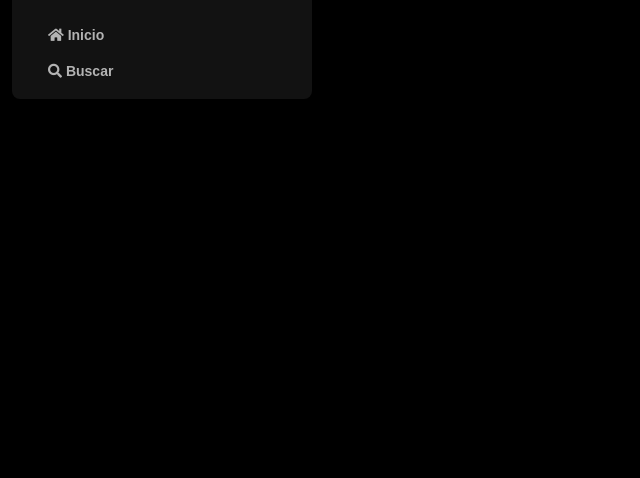
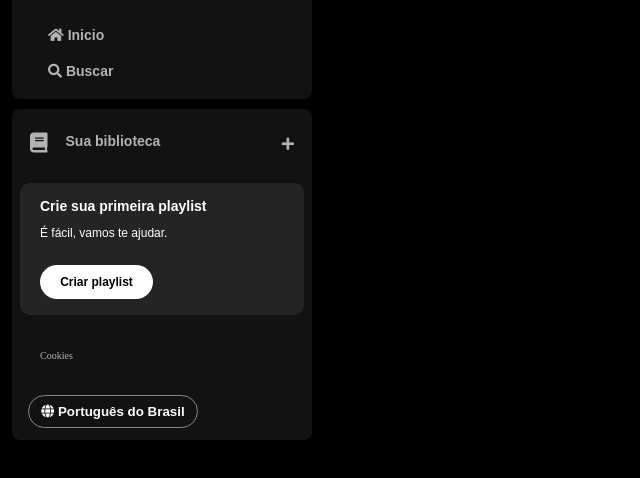
Before and after one commit to mateusnauhan/spotify-imersao-alura, a plain HTML site: page index.html in a window 1280 px wide. Shown: the part 74-552 px from the top of the page, without its empty margins (0-640 px from the left). Drawn offline with Linux system fonts and the light colour scheme.

Commit message:
add library section with playlist creation and language selection features

```diff
--- a/index.html
+++ b/index.html
@@ -39,6 +39,37 @@
                 </li>
             </ul>
         </nav>
+
+        <div class="library">
+            <div class="library_content">
+                <button class="library_button">
+                    <span class="fa fas fa-book"></span>
+                    <span>Sua biblioteca</span>
+                </button>
+                <span class="fa fa-plus"></span>
+            </div>
+            <section class="section-playlist">
+                <div class="section-playlist_content">
+                    <span class="text title">Crie sua primeira playlist</span>
+                    <span class="text subtitle">É fácil, vamos te ajudar.</span>
+                    <button class="section-playlist_button">
+                        <span>Criar playlist</span>
+                    </button>
+
+                </div>
+            </section>
+
+            <div class="cookies">
+                <a href="">Cookies</a>
+            </div>
+
+            <div class="languages">
+                <button class="languages_button">
+                    <span class="fa fa-globe"></span>
+                    <span>Português do Brasil</span>
+                </button>
+            </div>
+        </div>
     </div>
 </body>
 </html>
--- a/style.css
+++ b/style.css
@@ -44,3 +44,128 @@ body {
     font-size: 14px;
     font-family: "DM Sans", sans-serif;
 }
+
+.library {
+    background-color: #121212;
+    border-radius: 8px;
+    display: flex;
+    justify-content: space-between;
+    flex-direction: column;
+    padding: 4px 8px;
+    color: #b3b3b3;
+    font-weight: 600;
+    font-size: 14px;
+    margin-top: 10px;
+}
+
+.library .library_content {
+    display: flex;
+    justify-content: space-between;
+}
+
+.library .library_button {
+    display: flex;
+    margin-right: 10px;
+    color: #b3b3b3 ;
+    background-color: transparent;
+    border: 0px;
+    font-size: 14px;
+    font-weight: 700;
+    font-family: "DM Sans", sans-serif;
+    text-align: center;
+    text-decoration: none;
+    text-transform: none;
+    padding: 20px 10px;
+}
+
+.library .library_button .fa {
+    font-size: 20px;
+    font-weight: 300;
+    margin-right: 10px;
+    font-weight: 300;
+    padding-right: 8px;
+}
+
+.library .library_content .fa-plus {
+    margin: 24px 10px;
+}
+
+.section-playlist {
+    display: flex;
+    align-items: flex-start;
+    justify-content: space-between;
+    gap: 20px;
+    background-color: #242424;
+    color: #b3b3b3;
+    font-weight: 600;
+    font-size: 14px;
+    margin: 8px 0px;
+    padding: 16px 20px;
+    border-radius:10px;
+    border-radius: 10px;
+}
+
+.section-playlist .section-playlist_content {
+    display: flex;
+    flex-direction: column;
+}
+
+.section-playlist_content .text{
+    padding-bottom: 14px;
+    color: #fff;
+    font-family: "DM Sans", sans-serif;
+}
+
+.section-playlist_content .title {
+    font-weight: 700;
+}
+
+.section-playlist_content .subtitle {
+font-weight: 500;
+font-size: 12px;
+}
+
+.section-playlist_content .section-playlist_button {
+    display: flex;
+    justify-content: center;
+    background-color: #fff;
+    color: #000;
+    border-radius: 20px;
+    font-size: 12px;
+    font-weight: 700;
+    font-family: "DM Sans", sans-serif;
+    text-decoration: none;
+    text-transform: none;
+    padding: 10px;
+    margin-top: 12px;
+    border: 0px;
+    width: 113px;
+}
+
+.sidebar .cookies {
+    margin: 25px 20px;
+}
+
+.sidebar .cookies a {
+    color: #b3b3b3;
+    font-weight: 500;
+    font-size: 10px;
+    text-decoration: none;
+}
+
+.sidebar .cookies a:hover {
+    text-decoration: underline;
+}
+
+.languages .languages_button {
+    align-items: center;
+    background-color: transparent;
+    border: 1px solid #878787;
+    color: #fff;
+    font-weight: bold;
+    cursor: pointer;
+    width: 170px;
+    margin: 8px;
+    padding: 8px;
+    border-radius: 20px;
+}
```
